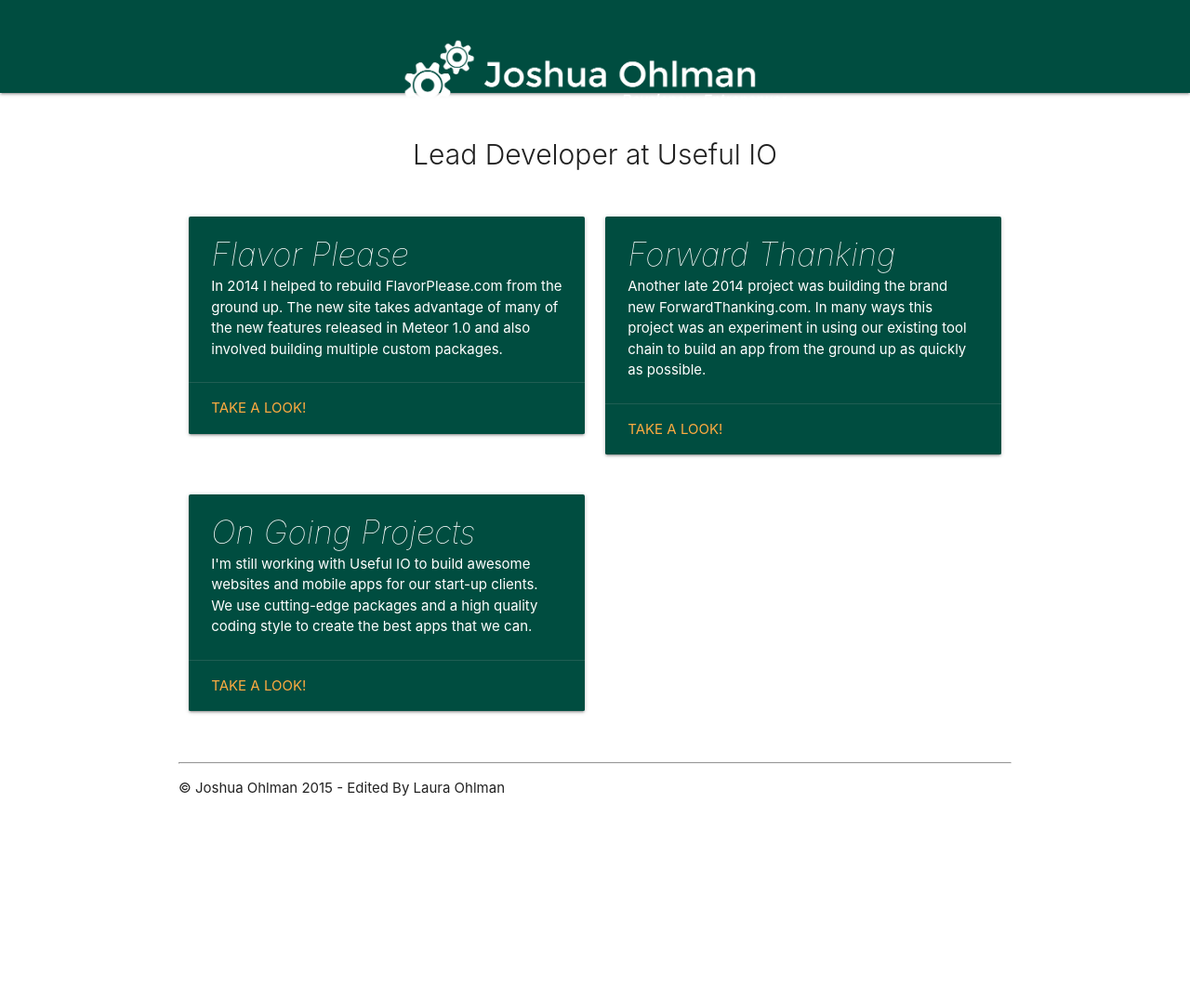
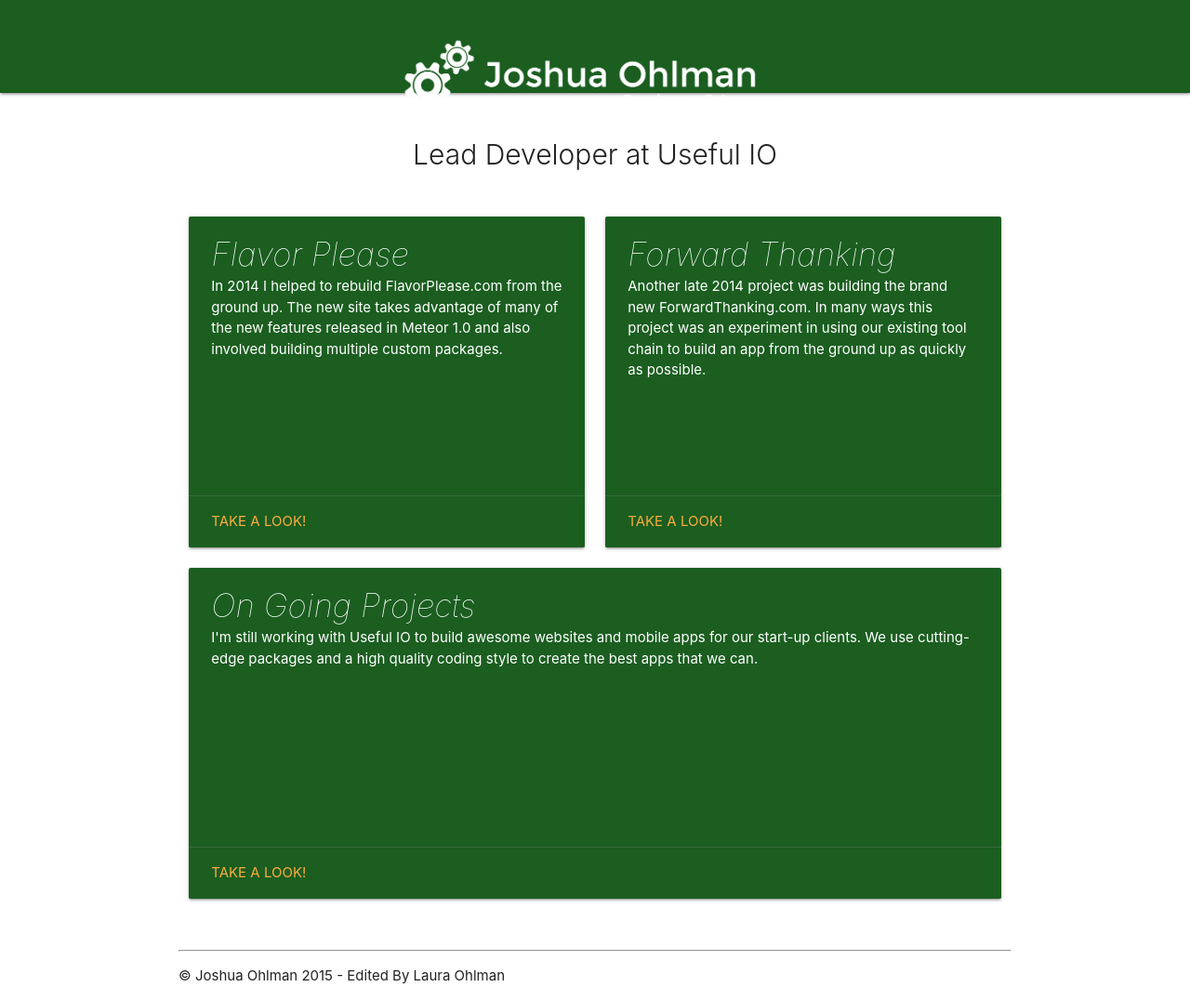
Before and after one commit to mrs-codewriterohs/jpohlman.com, a plain HTML site: page public/index.html in a window 1280 px wide. Shown: the whole page at 93% size. Before the commit the page ends 875 px from the top, so only its background shows below. Drawn offline with nearby package versions, Linux system fonts and the light colour scheme.

Commit message:
finish Materialize changes

```diff
--- a/public/css/index.css
+++ b/public/css/index.css
@@ -28,9 +28,8 @@ transition: color 0.3s ease;
 text-transform: uppercase;
 }
 
-@media only screen and (min-width: 0)
 html {
-font-size: 10px;
+/*font-size: 10px;*/
 }
 
 h1 {
@@ -42,3 +41,7 @@ margin: 2.1rem 0 1.68rem 0;
 h1, h2, h3, h4, h5, h6 {
 font-weight: 300;
 }
+
+.card-content {
+    min-height: 300px;
+}
--- a/public/index.html
+++ b/public/index.html
@@ -12,11 +12,11 @@
 <!-- Compiled and minified CSS -->
   <link rel="stylesheet" href="https://cdnjs.cloudflare.com/ajax/libs/materialize/0.95.3/css/materialize.min.css">
   <link href="css/index.css" rel="stylesheet">
-
+</head>
+<body>
     <nav>
-    <div class="nav-wrapper teal darken-4">
+        <div class="nav-wrapper green darken-4">
             <a href="#" class="brand-logo center">
-
                 <img id="" src="img/logo.png" alt="" />
             </a>
             <ul id="nav-mobile" class="left hide-on-med-and-down">
@@ -25,65 +25,46 @@
         </div>
     </nav>
 
-    <!-- Main jumbotron for a primary marketing message or call to action -->
-    <div class="jumbotron">
     <div class="container">
         <h1 class="center-align">Lead Developer at Useful IO</h1>
-      </div>
-    </div>
-
-    <div class="container">
-      <!-- Example row of columns -->
 
         <div class="row">
-
-      <div class="col s12 m6">
-          <div class="card teal darken darken-4">
+            <div class="col s12 l6">
+                <div class="card green darken-4">
                     <div class="card-content white-text">
                         <span class="card-title">Flavor Please</span>
                         <p>In 2014 I helped to rebuild FlavorPlease.com from the ground up. The new site takes advantage of many of the new features released in Meteor 1.0 and also involved building multiple custom packages.</p>
                     </div>
                     <div class="card-action">
-              <a href="http://flavorplease.com">Take a Look!</a>
+                        <a href="http://flavorplease.com" target="_blank">Take a Look!</a>
                     </div>
                 </div>
-
-      <div class="col s4">
-        <!-- Promo Content 2 goes here -->
             </div>
-      <div class="col s4">
-        <!-- Promo Content 3 goes here -->
-      </div>
-
-    </div>
-
-             <div class="row">
-        <div class="col s12 m6">
-          <div class="card teal darken darken-4">
+            <div class="col s12 l6">
+                <div class="card green darken-4">
                     <div class="card-content white-text">
                         <span class="card-title">Forward Thanking</span>
                         <p>Another late 2014 project was building the brand new ForwardThanking.com. In many ways this project was an experiment in using our existing tool chain to build an app from the ground up as quickly as possible.</p>
                     </div>
                     <div class="card-action">
-              <a href="http://forwardthanking.com">Take a Look!</a>
+                        <a href="http://forwardthanking.com" target="_blank">Take a Look!</a>
+                    </div>
+                </div>
+            </div>
+            <div class="col s12">
+              <div class="card green darken-4">
+                <div class="card-content white-text">
+                  <span class="card-title">On Going Projects</span>
+                  <p>I'm still working with Useful IO to build awesome websites and mobile apps for our start-up clients. We use cutting-edge packages and a high quality coding style to create the best apps that we can.</p>
+                </div>
+                <div class="card-action">
+                  <a href="http://useful.io" target="_blank">Take a Look!</a>
                 </div>
               </div>
             </div>
         </div>
 
         <div class="row">
-        <div class="col s12 m6">
-          <div class="card teal darken darken-4">
-            <div class="card-content white-text">
-              <span class="card-title">On Going Projects</span>
-              <p>I'm still working with Useful IO to build awesome websites and mobile apps for our start-up clients. We use cutting-edge packages and a high quality coding style to create the best apps that we can.</p>
-            </div>
-            <div class="card-action">
-              <a href="http://useful.io">Take a Look!</a>
-            </div>
-          </div>
-        </div>
-      </div>
         </div>
 
         <hr>
```
Lines whose indentation alone changed are shown as unchanged.
